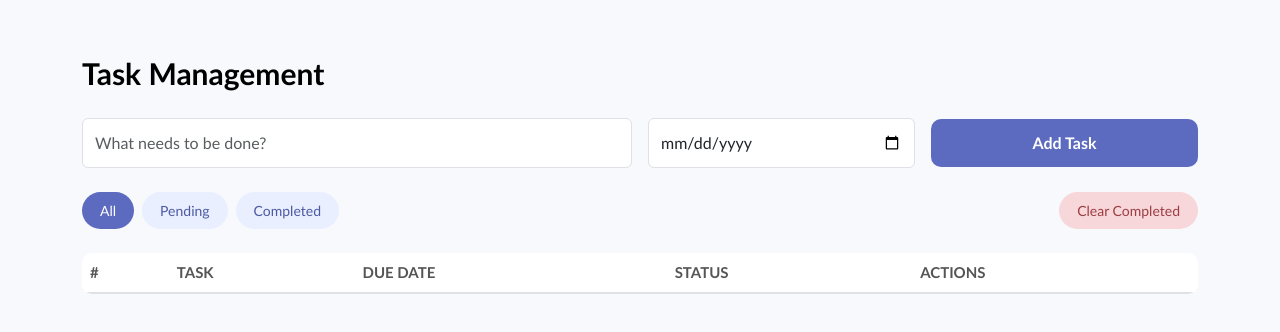
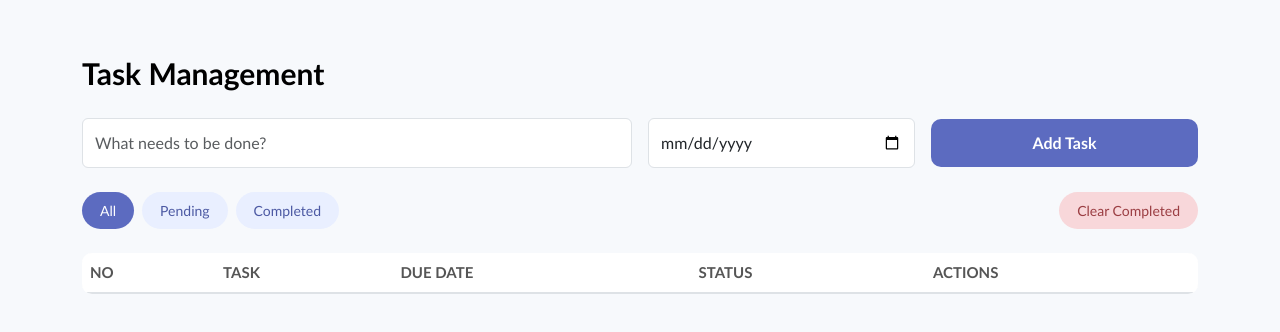
Before and after one commit to tribxieee/CodingCamp-08Dec2025-NadyaDenaneer, a plain HTML site: page index.html in a window 1280 px wide. Drawn offline with nearby package versions, Linux system fonts and the light colour scheme; some packages are replaced by stand-ins of ours; a script that the page names is missing.

Commit message:
update index

```diff
--- a/index.html
+++ b/index.html
@@ -71,7 +71,7 @@
             <table class="table task-table align-middle">
                 <thead>
                     <tr>
-                        <th>#</th>
+                        <th>NO</th>
                         <th>TASK</th>
                         <th>DUE DATE</th>
                         <th>STATUS</th>
```
